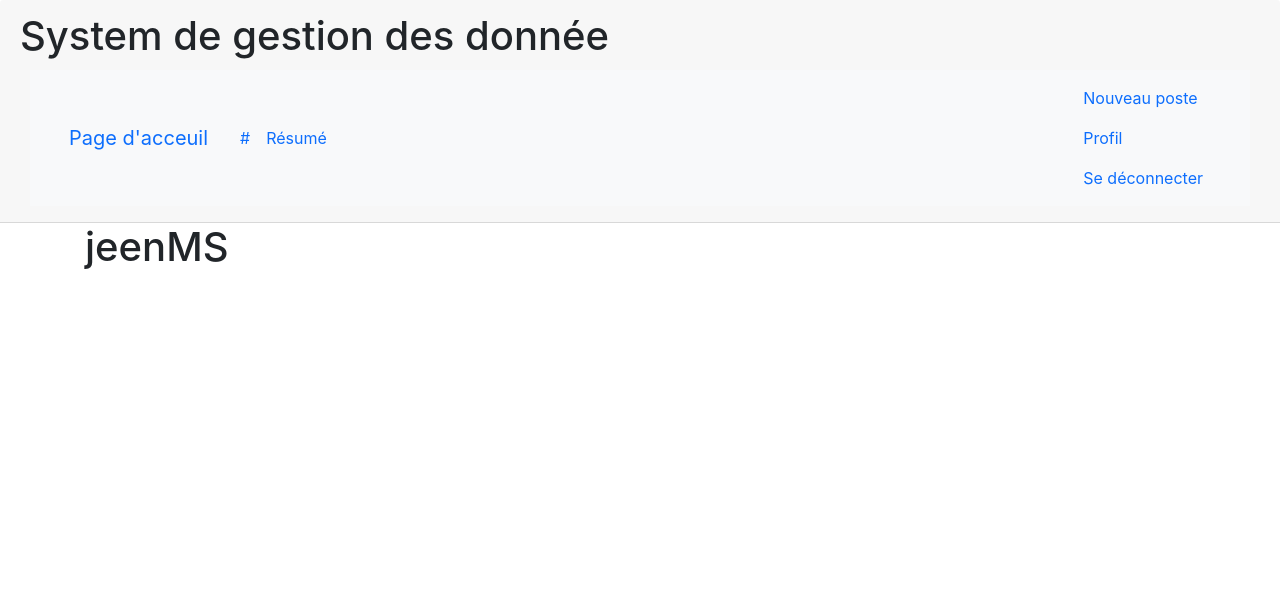
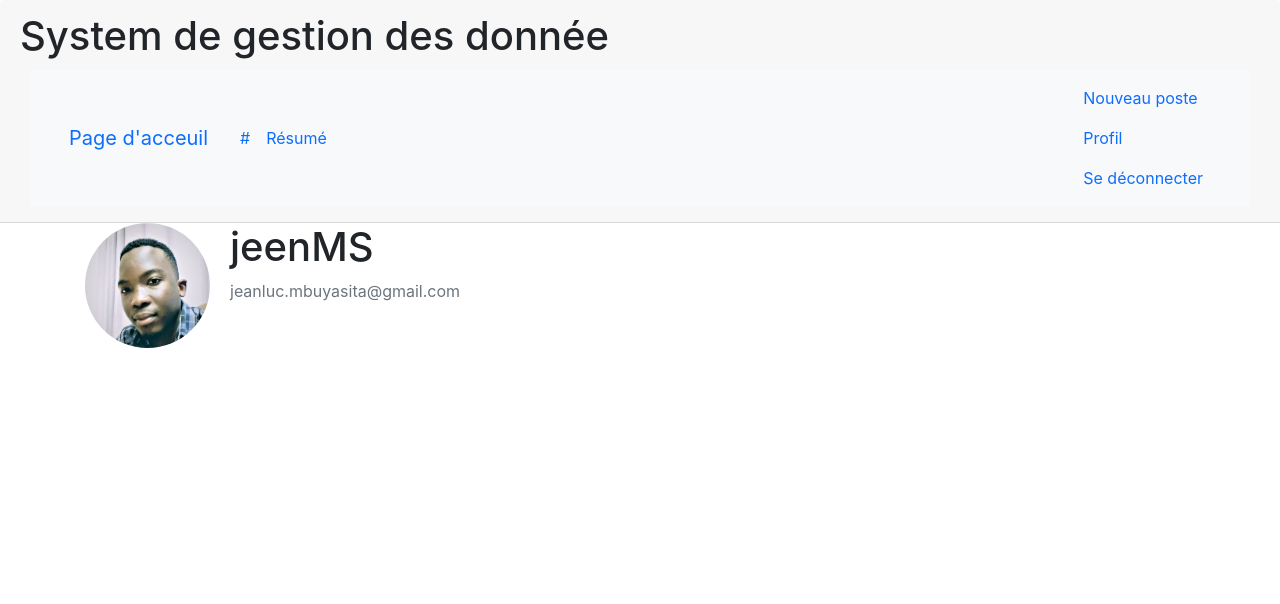
Before and after one commit to JohnSite07/ccsUI_demo, a Django app: page /profile/ in a window 1280 px wide. Shown: the top 604 px of the page. Run offline with Django 4.2, Linux system fonts and the light colour scheme; a user stored in the database is signed in; data comes from the database, SQL or seed files in the repository; some libraries are stand-ins or nearby versions.

Commit message:
Update profile.html

```diff
--- a/users/templates/users/profile.html
+++ b/users/templates/users/profile.html
@@ -1,5 +1,11 @@
 {% extends "homeapp/base.html" %}
 {% load crispy_forms_tags %}
 {% block content %}
-    <h1>{{ user.username }}</h1>
+<div class="media">
+    <img class="rounded-circle account-img" src="{{ user.profile.image.url }}">
+    <div class="media-body">
+        <h2 class="account-heading">{{ user.username }}</h2>
+        <p class="text-secondary">{{ user.email }}</p>
+    </div>
+</div>
 {% endblock content %}
```
